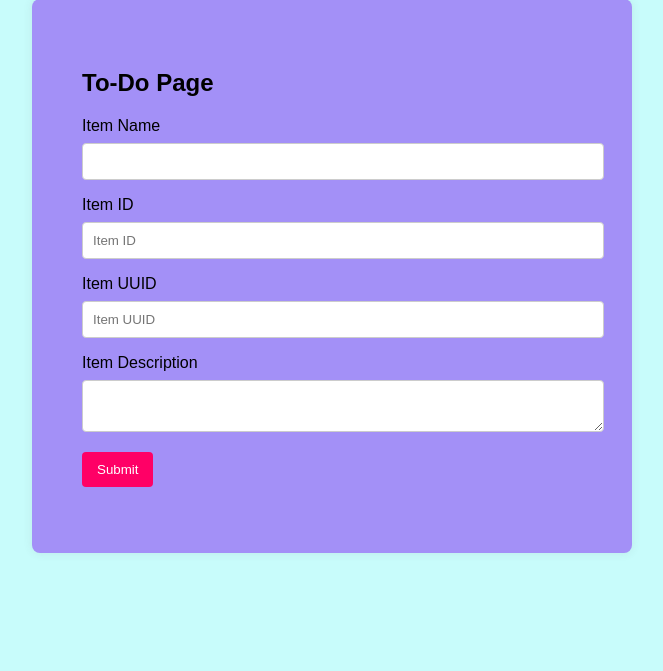
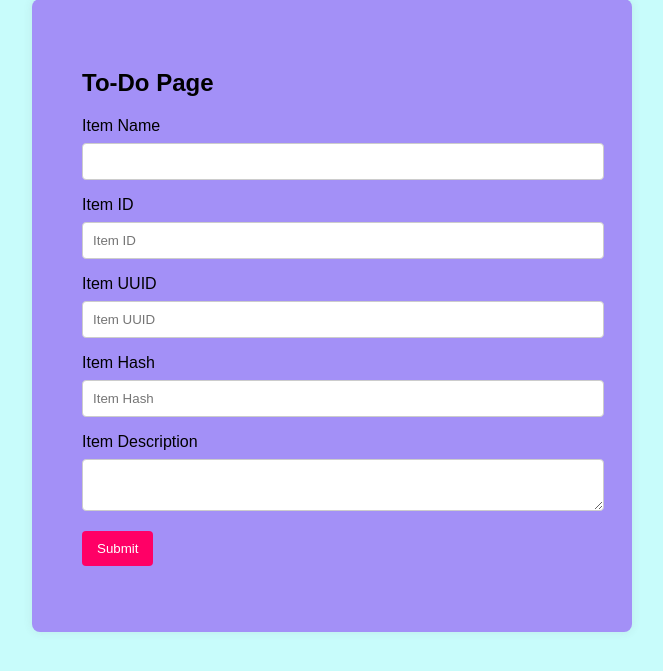
Before and after one commit to Nitins231/tutedude, a Python web app: template frontend/templates/index.html in a window 1280 px wide. Shown: the part 39-710 px from the top of the page, without its empty margins (308-971 px from the left). Run offline with Jinja, Linux system fonts and the light colour scheme; the template is opened without the code that fills it, so the values that code supplies are empty.

Commit message:
Added Item Hash field to To-Do form

```diff
--- a/frontend/templates/index.html
+++ b/frontend/templates/index.html
@@ -52,6 +52,9 @@
       <label for="itemUUID">Item UUID</label>
       <input type="text" id="itemUUID" placeholder="Item UUID" required />
 
+      <label for="itemHash">Item Hash</label>
+      <input type="text" id="itemHash" placeholder="Item Hash" required />
+
 
       <label for="itemDescription">Item Description</label>
       <textarea id="itemDescription" name="itemDescription" required></textarea>
```
